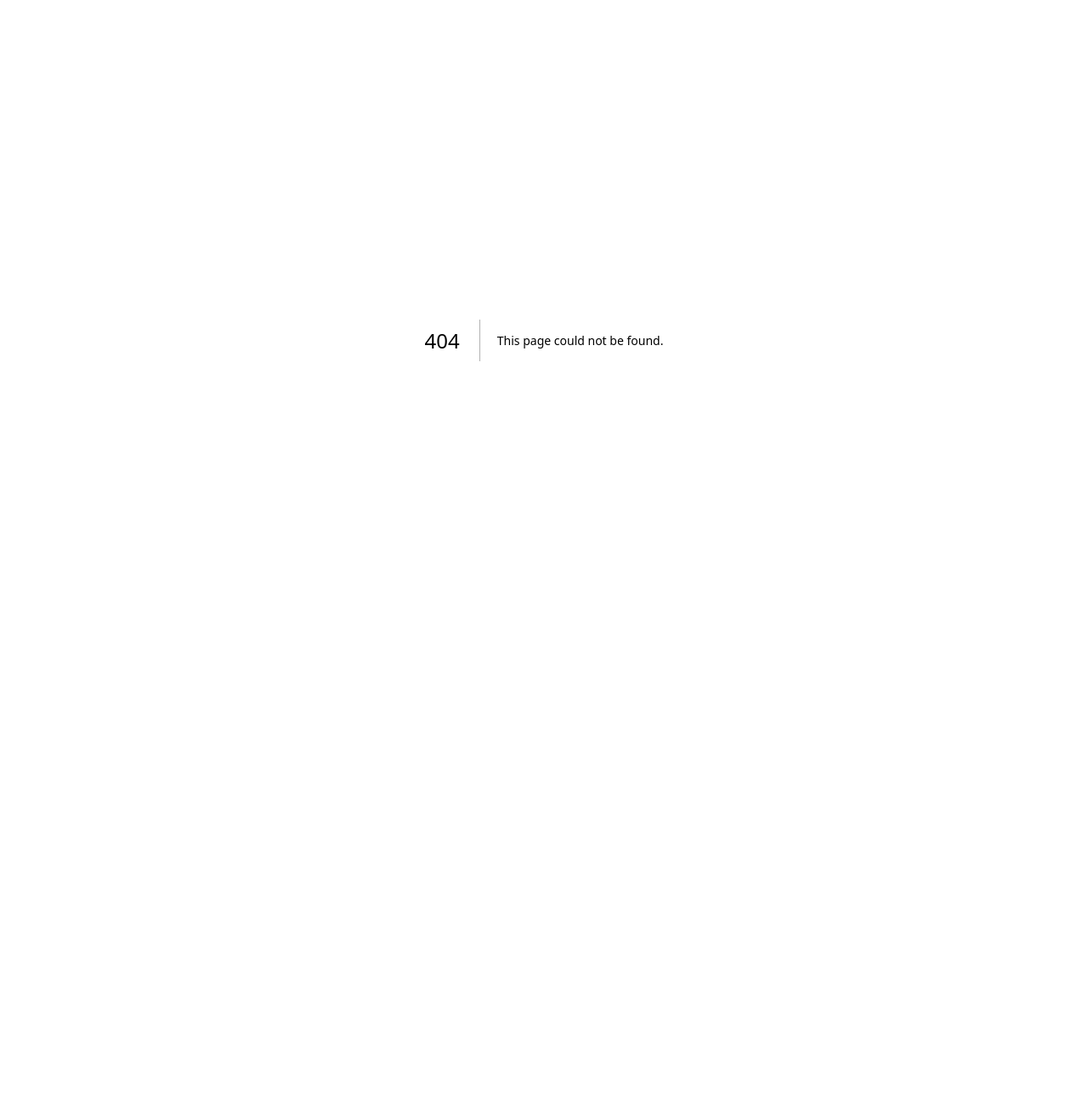
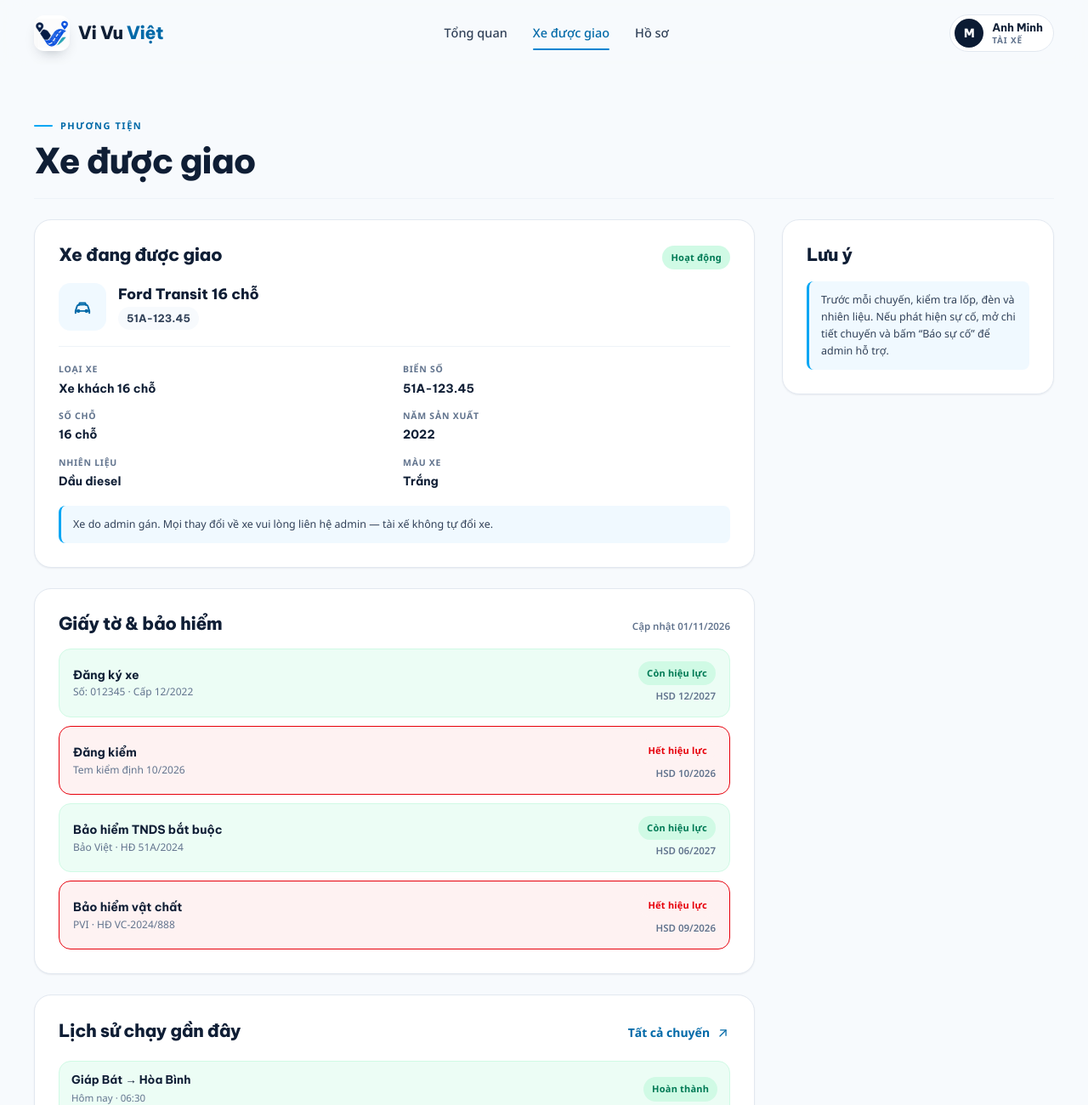
Before and after one commit to ViVuViet/ViVuViet-frontend-driver, a Next.js app: page /xe in a window 1280 px wide. Before the commit this address had no page. Shown: the top 1300 px of the page at 85% size. Before the commit the page ends 800 px from the top, so only its background shows below. Built offline with nearby package versions, Linux system fonts and the light colour scheme.

Commit message:
feat: bo sung lich su chuyen cua xe va hoan thien trang xe

```diff
--- /dev/null
+++ b/src/app/(driver)/xe/_components/vehicle-trips.tsx
@@ -0,0 +1,68 @@
+import Link from "next/link";
+
+import { Icon } from "@/components/ui/icon";
+import { vehiclePage } from "@/lib/mock/vehicle";
+import type { VehicleTrip } from "@/types";
+
+const PANEL =
+  "rounded-[20px] border border-line bg-surface p-[clamp(20px,2.6vw,28px)] shadow-xs";
+const PANEL_TITLE =
+  "font-heading text-[clamp(1.1rem,1.7vw,1.3rem)] font-extrabold leading-tight tracking-[-0.02em] text-ink";
+const BADGE =
+  "inline-flex items-center rounded-full px-2.5 py-[5px] text-[11px] font-bold tracking-[0.02em] whitespace-nowrap";
+
+function TripItem({ trip }: { trip: VehicleTrip }) {
+  return (
+    <li
+      className={`flex flex-wrap items-center justify-between gap-x-3.5 gap-y-2 rounded-[14px] border px-3.5 py-3 ${
+        trip.success
+          ? "border-emerald-100 bg-emerald-50"
+          : "border-red-600 bg-red-50"
+      }`}
+    >
+      <div className="min-w-0">
+        <strong className="block font-heading text-[13.5px] font-bold leading-[1.35] text-ink">
+          {trip.route}
+        </strong>
+        <span className="mt-[3px] block text-[11.5px] text-slate-500">
+          {trip.time}
+        </span>
+      </div>
+
+      <span
+        className={`${BADGE} ${
+          trip.success
+            ? "bg-emerald-100 text-emerald-700"
+            : "bg-red-50 text-red-600"
+        }`}
+      >
+        {trip.success ? "Hoàn thành" : "Thất bại"}
+      </span>
+    </li>
+  );
+}
+
+export function VehicleTrips() {
+  return (
+    <section aria-labelledby="txe-trips-title" className={PANEL}>
+      <div className="mb-4 flex flex-wrap items-baseline justify-between gap-x-3.5 gap-y-1.5">
+        <h2 id="txe-trips-title" className={PANEL_TITLE}>
+          Lịch sử chạy gần đây
+        </h2>
+        <Link
+          href="/"
+          className="inline-flex flex-none items-center gap-[7px] border-b border-transparent py-1.5 text-sm font-bold text-sky-700 transition-[gap,border-color] hover:gap-2.5 hover:border-sky-300"
+        >
+          Tất cả chuyến
+          <Icon name="arrow-up-right" className="h-[17px] w-[17px]" />
+        </Link>
+      </div>
+
+      <ul className="grid list-none gap-2.5">
+        {vehiclePage.trips.map((trip) => (
+          <TripItem key={trip.id} trip={trip} />
+        ))}
+      </ul>
+    </section>
+  );
+}
--- /dev/null
+++ b/src/app/(driver)/xe/page.tsx
@@ -0,0 +1,52 @@
+import { vehiclePage } from "@/lib/mock/vehicle";
+
+import { VehicleDocuments } from "./_components/vehicle-documents";
+import { VehicleInfo } from "./_components/vehicle-info";
+import { VehicleTrips } from "./_components/vehicle-trips";
+
+const PANEL =
+  "rounded-[20px] border border-line bg-surface p-[clamp(20px,2.6vw,28px)] shadow-xs";
+const PANEL_TITLE =
+  "font-heading text-[clamp(1.1rem,1.7vw,1.3rem)] font-extrabold leading-tight tracking-[-0.02em] text-ink";
+
+export default function VehiclePage() {
+  return (
+    <main id="main">
+      <div className="pb-[clamp(56px,6vw,88px)] pt-[clamp(32px,4vw,56px)]">
+        <div className="mx-auto w-full max-w-[1240px] px-4 min-[769px]:px-5">
+          <header className="border-b border-line-soft pb-5">
+            <span className="inline-flex items-center gap-[9px] text-[11px] font-bold uppercase tracking-[0.14em] text-sky-700">
+              <span
+                aria-hidden="true"
+                className="h-0.5 w-[22px] rounded bg-sky-500"
+              />
+              Phương tiện
+            </span>
+            <h1 className="mt-2.5 text-balance font-heading text-[clamp(1.85rem,3.2vw,2.65rem)] font-extrabold leading-[1.12] tracking-[-0.032em] text-ink">
+              Xe được giao
+            </h1>
+          </header>
+
+          <div className="mt-6 grid grid-cols-1 items-start gap-[clamp(20px,3vw,32px)] min-[1025px]:grid-cols-[minmax(0,1fr)_minmax(0,320px)]">
+            <div className="grid gap-[clamp(18px,2.4vw,24px)]">
+              <VehicleInfo />
+              <VehicleDocuments />
+              <VehicleTrips />
+            </div>
+
+            <aside className="grid gap-[clamp(18px,2.4vw,24px)] min-[1025px]:sticky min-[1025px]:top-[94px]">
+              <section aria-labelledby="txe-tip-title" className={PANEL}>
+                <h2 id="txe-tip-title" className={PANEL_TITLE}>
+                  Lưu ý
+                </h2>
+                <p className="mt-[18px] rounded-[8px] border-l-[3px] border-sky-500 bg-sky-50 px-3.5 py-3 text-[12.5px] leading-[1.6] text-slate-700">
+                  {vehiclePage.tipNote}
+                </p>
+              </section>
+            </aside>
+          </div>
+        </div>
+      </div>
+    </main>
+  );
+}
```
